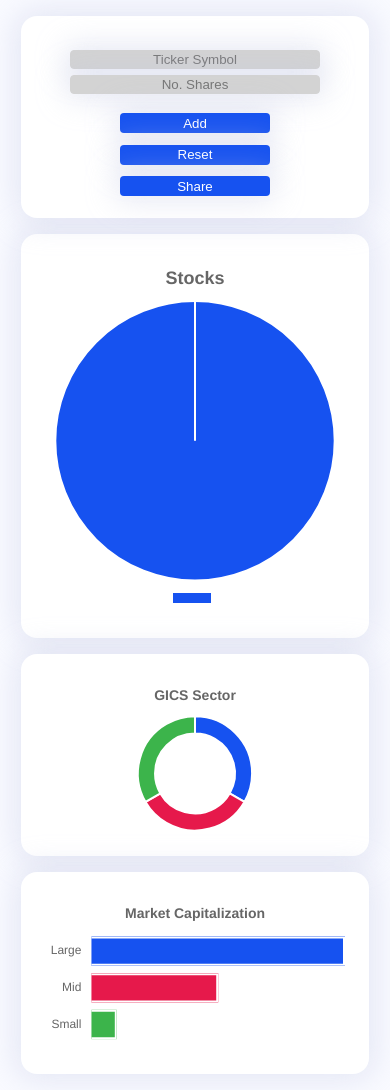
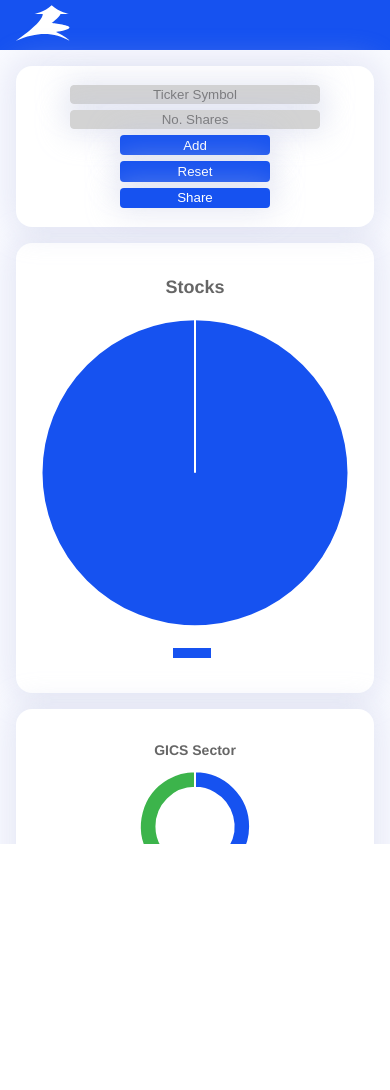
Before and after one commit to Tepeup/portfoliorater, a React (Create React App) app in the folder client/: page / in a window 390 px wide. After the commit the page ends 844 px from the top, so only its background shows below. Built offline with nearby package versions, Linux system fonts and the light colour scheme.

Commit message:
added a navbar for style

```diff
--- a/client/src/Components/Body/Body.component.jsx
+++ b/client/src/Components/Body/Body.component.jsx
@@ -640,13 +640,14 @@ class Body extends React.Component {
     };
     return (
       <div className="Body">
-        {/* <Link className="Link" to="/">
-          <div className="Logo">
-            <Logo height={50} width={70} />
+        <div className="dashboard">
+          <div className="navbar">
+            <Link className="Link" to="/">
+              <div className="Logo">
+                <Logo height={36} />
+              </div>
+            </Link>
           </div>
-        </Link> */}
-
-        <div className="dashboard">
           <div id="item1">
             <Pie
               data={state}
--- a/client/src/Components/Body/Body.styles.scss
+++ b/client/src/Components/Body/Body.styles.scss
@@ -13,7 +13,7 @@ $boxshadow: 0 0 30px 5px rgba(194, 200, 228, 0.4);
     align-self: center;
     svg {
         align-self: center;
-        fill: $buttonColor;
+        fill: white;
     }
     margin: 0;
 }
@@ -32,11 +32,6 @@ span {
     text-decoration: none;
     color: white;
     width: fit-content;
-    position: fixed;
-    left: 0%;
-    top: 0%;
-    margin-left: 1em;
-    margin-top: 1em;
 }
 
 .Body {
@@ -62,10 +57,9 @@ span {
     .dashboard {
         display: grid;
         grid-template-columns: 1.5fr 1fr 1fr;
-        grid-template-rows: 2fr 1fr;
         max-height: 85vh;
-        grid-gap: 1.5em;
-        padding: 2em;
+        grid-gap: 1em;
+        padding-bottom: 1em;
         background-color: $baseColor;
         border-radius: 2em;
         box-shadow: $boxshadow;
@@ -73,89 +67,96 @@ span {
         @media only screen and (max-width: 768px) {
             /* For mobile phones: */
             display: grid;
-            grid-template-columns: auto;
-            grid-template-rows: 1fr 2fr 1fr 1fr;
-            padding: 1em;
+            grid-template-columns: 1fr;
+            grid-template-rows: auto;
+            padding: 0 1em 1em 1em;
             min-width: 100vw;
             border-radius: 0;
             grid-gap: 1em;
             max-height: 100%;
+            overflow-x: hidden;
         }
 
+        .navbar {
+            background-color: $buttonColor;
+            grid-area: 1/1 / span 1 / span 3;
+            border-radius: 1em 1em 0 0;
+            height: 50px;
+            padding: 7px 1em;
+
+            @media only screen and (max-width: 768px) {
+                /* For mobile phones: */
+                grid-area: 1/1 / span 1 / span 1;
+                border-radius: 0;
+                padding: 5px 1em;
+                width: 100vw;
+            }
+        }
         #item1 {
-            grid-area: 1/1 / span 2 / span 1;
+            margin-left: 1em;
+            grid-area: 2/1 / span 2 / span 1;
             background-color: white;
             border-radius: 1em;
             padding: 1.5em;
             box-shadow: $boxshadow;
             @media only screen and (max-width: 768px) {
                 /* For mobile phones: */
-                width: fit-content;
-                border-radius: 1em;
-                grid-area: 2/1 / span 1 / span 1;
+                margin: 0 1em;
+                height: 450px;
+                grid-area: 3/1 / span 1 / span 1;
             }
         }
         #item1b {
-            grid-area: 1/2 / span 1 / span 1;
+            grid-area: 2/2 / span 1 / span 1;
             background-color: white;
             border-radius: 1em;
             padding: 1.5em;
             box-shadow: $boxshadow;
             @media only screen and (max-width: 768px) {
                 /* For mobile phones: */
-                width: fit-content;
-                border-radius: 1em;
-                grid-area: 3/1 / span 1 / span 1;
+                box-sizing: border-box;
+                margin: 0 1em;
+                grid-area: 4/1 / span 1 / span 1;
             }
         }
         #item1a {
-            grid-area: 1/3 / span 1 / span 1;
+            grid-area: 2/3 / span 1 / span 1;
             background-color: white;
             border-radius: 1em;
             padding: 1.5em;
             box-shadow: $boxshadow;
+            margin-right: 1em;
             @media only screen and (max-width: 768px) {
                 /* For mobile phones: */
-                width: fit-content;
-                border-radius: 1em;
-                grid-area: 4/1 / span 1 / span 1;
+                margin: 0 1em 1em 1em;
+
+                grid-area: 5/1 / span 1 / span 1;
             }
         }
         .searchandsend {
             display: grid;
-            grid-area: 2/2 / span 1 / span 2;
-            min-width: 100%;
+            grid-area: 3/2 / span 1 / span 2;
             background-color: white;
             border-radius: 1em;
             padding: 1em;
+            box-sizing: border-box;
             box-shadow: $boxshadow;
             justify-content: center;
             max-height: 30vh;
+            margin-right: 1em;
             @media only screen and (max-width: 768px) {
                 /* For mobile phones: */
-                width: fit-content;
-                border-radius: 1em;
-                grid-area: 1/1 / span 1 / span 1;
+                margin: 0 1em;
+                grid-area: 2/1 / span 1 / span 1;
             }
         }
 
-        #item2 {
-            grid-area: 4/1 / span 1 / span 3;
-            margin-bottom: 5px;
-        }
-        #item3 {
-            grid-area: 5/1 / span 1 / span 3;
-        }
-
-        #item4 {
-            grid-area: 6/1 / span 1 / span 3;
-        }
-        #item5 {
-            grid-area: 7/1 / span 1 / span 3;
-        }
-        #item6 {
-            grid-area: 8/1 / span 1 / span 3;
-        }
+        // #item5 {
+        //     grid-area: 7/1 / span 1 / span 3;
+        // }
+        // #item6 {
+        //     grid-area: 8/1 / span 1 / span 3;
+        // }
         .search {
             max-width: 500px;
             min-width: 350px;
```
